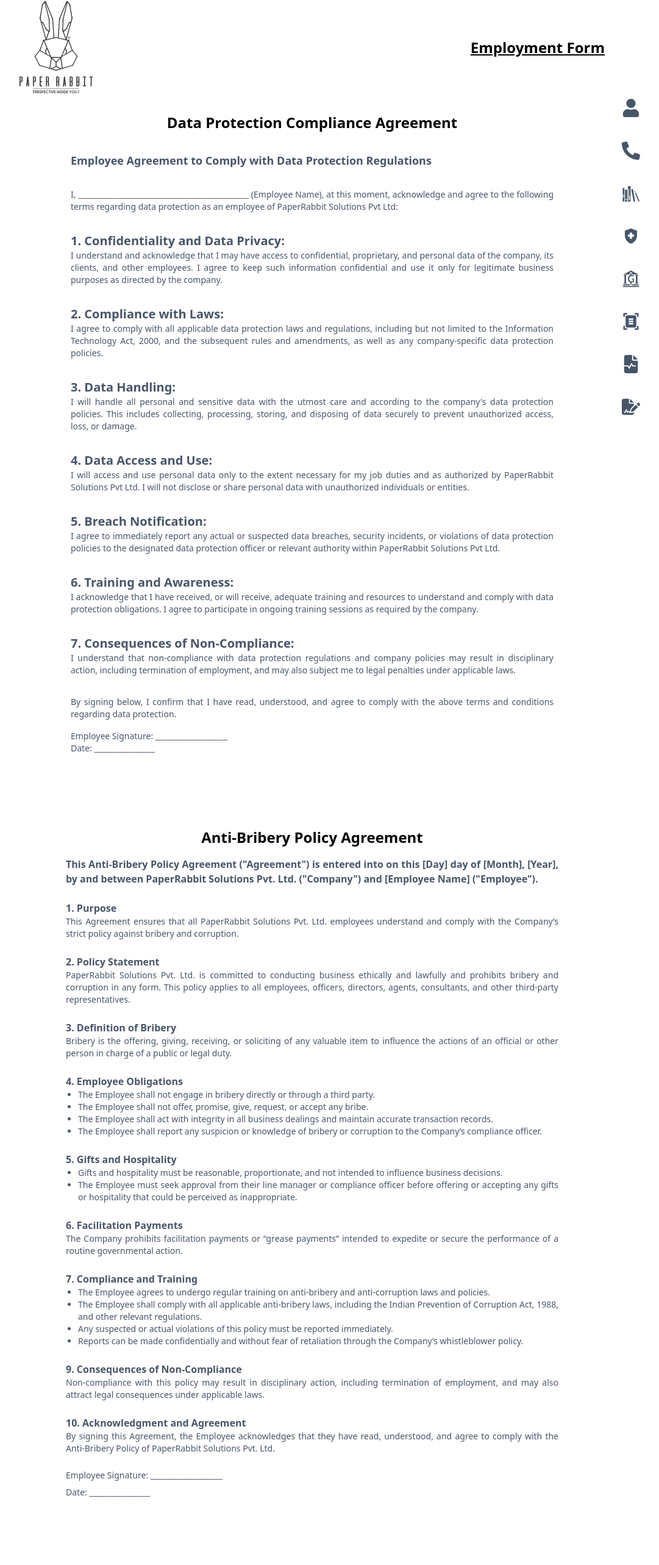
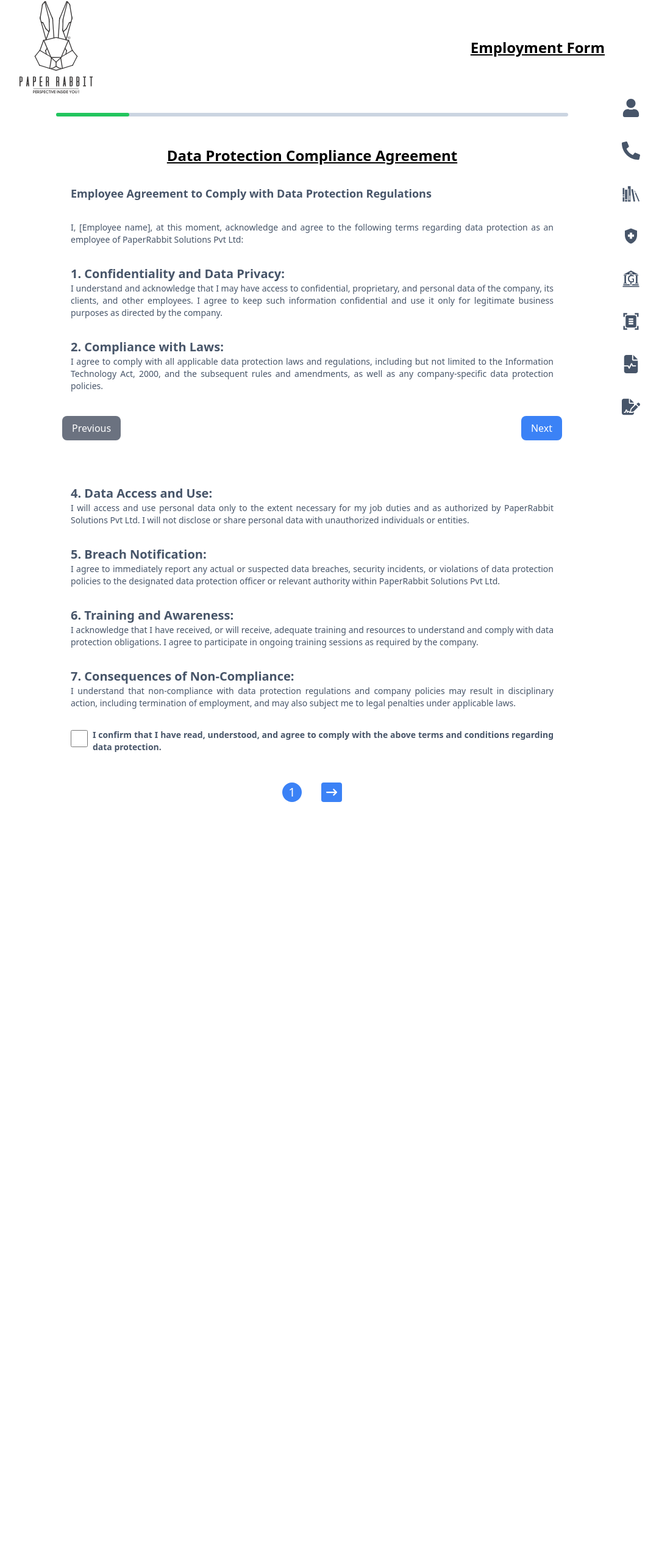
Before and after one commit to PaperRabbitSolutions/EmploymentForm, a React (Vite) app: page /agreements in a window 1280 px wide. Shown: the part 38-2604 px from the top of the page at 61% size, without its empty margins (128-1209 px from the left). After the commit the page ends 1473 px from the top, so only its background shows below. Built offline with nearby package versions, Linux system fonts and the light colour scheme.

Commit message:
form is ready

```diff
--- a/src/App.jsx
+++ b/src/App.jsx
@@ -7,17 +7,13 @@ import Bank from "./Components/Bank";
 import Upload from "./Components/uploadDocs";
 import Declarations from "./Components/Declarations";
 import Office from "./Components/OfficeUse";
-import { GiBank, GiBookshelf } from "react-icons/gi";
+// import Personal from "./Personal";
 import logo from "../src/assets/Logo.svg";
-import { FaFileWaveform } from "react-icons/fa6";
-import { FaUser, FaPhoneAlt } from "react-icons/fa";
-import { MdHealthAndSafety, MdDocumentScanner } from "react-icons/md";
 import { useState } from "react";
-import { FaFileSignature } from "react-icons/fa6";
+
 import {
   Route,
   Routes,
-  NavLink,
   useNavigate,
   useLocation,
 } from "react-router-dom";
@@ -27,6 +23,7 @@ import Nda from "./Pages/Nda";
 import AntiBribery from "./Pages/AntiBribary";
 import CodeOfConduct from "./Pages/CodeOfConduct";
 import Agreements from "./Components/Agreements";
+import SideBar from "./Components/SideBar";
 
 function App() {
   const [personalInfo, setPersonalInfo] = useState({
@@ -505,8 +502,8 @@ if(isDisable)
         </Routes>
 
         {/* Navigation Buttons */}
-        <div className="flex items-center justify-between w-[80%] md:w-[70%] lg:w-[60%] mt-4 gap-4">
-          {/* Hide "Previous" button on the first page */}
+        <div className=" w-full max-w-[900px] bg-white px-10 py-10 bottom-0 fixed  flex items-center justify-between  ">
+
           {currentIndex > 0 && (
             <button
               onClick={goToPrevious}
@@ -535,54 +532,8 @@ if(isDisable)
         </div>
       </div>
 
-      {/* Sidebar with icons */}
-      <div className="absolute top-1/4 right-[4%] md:right-[4%] lg:right-[8%] flex flex-col gap-10 text-slate-600">
-        <span className="text-base md:text-xl lg:text-3xl">
-          <NavLink to="/">
-            <FaUser />
-          </NavLink>
-        </span>
-        <span className="text-base md:text-xl lg:text-3xl">
-          <NavLink to="/contact">
-            <FaPhoneAlt />
-          </NavLink>
-        </span>
+     <SideBar/>
 
-        <span className="text-base md:text-xl lg:text-3xl">
-          <NavLink to="/education">
-            <GiBookshelf />
-          </NavLink>
-        </span>
-
-        <span className="text-base md:text-xl lg:text-3xl">
-          <NavLink to="/health">
-            <MdHealthAndSafety />
-          </NavLink>
-        </span>
-
-        <span className="text-base md:text-xl lg:text-3xl">
-          <NavLink to="/bank">
-            <GiBank />
-          </NavLink>
-        </span>
-
-        <span className="text-base md:text-xl lg:text-3xl">
-          <NavLink to="/upload">
-            <MdDocumentScanner />
-          </NavLink>
-        </span>
-        <span className="text-base md:text-xl lg:text-3xl">
-          <NavLink to="/Agreements">
-            <FaFileWaveform />
-          </NavLink>
-        </span>
-
-        <span className="text-base md:text-xl lg:text-3xl">
-          <NavLink to="/declarations">
-            <FaFileSignature />
-          </NavLink>
-        </span>
-      </div>
     </div>
   );
 }
--- a/src/Components/Agreements.jsx
+++ b/src/Components/Agreements.jsx
@@ -1,24 +1,67 @@
 import DataProtection from "../Pages/DataProtection";
 import AntiBribary from "../Pages/AntiBribary";
-import ConflicsOfInterest from "../Pages/ConflictsOfInterest"
+import ConflicsOfInterest from "../Pages/ConflictsOfInterest";
 import CompanyPolicy from "../Pages/CompanyPolicy";
 import Nda from "../Pages/Nda";
 import EmploymentContract from "../Pages/EmploymentContract";
 import CodeOfConduct from "../Pages/CodeOfConduct";
+import { useState } from "react";
+import { FaArrowRightLong, FaArrowLeftLong } from "react-icons/fa6";
 
+const Agreements = () => {
+  const totalPages = 7;
+  const [currentPage, setCurrentPage] = useState(1);
+  let progress = (currentPage / totalPages) * 100;
 
-const Agreements=()=>{
+  return (
+    <div className="mx-auto w-full text-justify space-y-12 mb-20">
+      <div className="w-[70%] mx-auto rounded-full h-1.5 bg-slate-300 mt-8">
+        <div
+          className="bg-green-500 h-1.5 rounded-full"
+          style={{ width: `${progress}%` }}
+        ></div>
+      </div>
 
-    return(
-        <div className="mx-auto w-[70%] text-justify space-y-12">
-        <DataProtection/>
-        <AntiBribary/>
-        <ConflicsOfInterest/>
-        <CompanyPolicy/>
-        <Nda/>
-        <EmploymentContract/>
-        <CodeOfConduct/>
+      <div className="w-[70%] mx-auto">
+        {/* Dynamically render pages */}
+      {currentPage === 1 && <DataProtection />}
+      {currentPage === 2 && <AntiBribary />}
+      {currentPage === 3 && <ConflicsOfInterest />}
+      {currentPage === 4 && <CompanyPolicy />}
+      {currentPage === 5 && <Nda />}
+      {currentPage === 6 && <EmploymentContract />}
+      {currentPage === 7 && <CodeOfConduct />}
+      </div>
+
+      {/* Navigation Buttons */}
+      <div className="flex gap-8 justify-center">
+        {/* Show "Prev" button only if currentPage > 1 */}
+        {currentPage > 1 && (
+          <button
+            className="text-lg bg-blue-500 text-white px-2 rounded"
+            onClick={() => setCurrentPage(currentPage - 1)}
+          >
+            <FaArrowLeftLong />
+          </button>
+        )}
+
+        {/* Current page number */}
+        <div className="bg-blue-500 text-white w-8 h-8 text-xl flex items-center justify-center rounded-full">
+          {currentPage}
         </div>
-    )
-}
+
+        {/* Show "Next" button only if currentPage < 7 */}
+        {currentPage < 7 && (
+          <button
+            className="text-lg bg-blue-500 text-white px-2 rounded"
+            onClick={() => setCurrentPage(currentPage + 1)}
+          >
+            <FaArrowRightLong />
+          </button>
+        )}
+      </div>
+    </div>
+  );
+};
+
 export default Agreements;
--- /dev/null
+++ b/src/Components/SideBar.jsx
@@ -0,0 +1,70 @@
+import { FaFileSignature } from "react-icons/fa6";
+import { FaFileWaveform } from "react-icons/fa6";
+import { FaUser, FaPhoneAlt } from "react-icons/fa";
+import { MdHealthAndSafety, MdDocumentScanner } from "react-icons/md";
+import { GiBank, GiBookshelf } from "react-icons/gi";
+import { NavLink } from "react-router-dom";
+import HoverTitle from "./HoverTitle";
+
+import { useState } from "react";
+
+
+const SideBar =()=>{
+    const [hoverMessage,setHoverMessage]=useState(false);
+return (
+    <div className="fixed top-1/4 right-[4%] md:right-[4%] lg:right-[8%] flex flex-col gap-10 text-slate-600">
+        <span className="relative text-base md:text-xl lg:text-3xl">
+          <NavLink to="/">
+            <FaUser className="" onMouseEnter={()=>{
+         setHoverMessage(true)
+            }}
+            onMouseLeave={()=>{
+                setHoverMessage(false);
+            }}/>
+          </NavLink>
+          {hoverMessage&& (<HoverTitle message={"Personal Details"}/>)}
+        </span>
+        <span className="text-base md:text-xl lg:text-3xl">
+          <NavLink to="/contact">
+            <FaPhoneAlt />
+          </NavLink>
+        </span>
+
+        <span className="text-base md:text-xl lg:text-3xl">
+          <NavLink to="/education">
+            <GiBookshelf />
+          </NavLink>
+        </span>
+
+        <span className="text-base md:text-xl lg:text-3xl">
+          <NavLink to="/health">
+            <MdHealthAndSafety />
+          </NavLink>
+        </span>
+
+        <span className="text-base md:text-xl lg:text-3xl">
+          <NavLink to="/bank">
+            <GiBank />
+          </NavLink>
+        </span>
+
+        <span className="text-base md:text-xl lg:text-3xl">
+          <NavLink to="/upload">
+            <MdDocumentScanner />
+          </NavLink>
+        </span>
+        <span className="text-base md:text-xl lg:text-3xl">
+          <NavLink to="/Agreements">
+            <FaFileWaveform />
+          </NavLink>
+        </span>
+
+        <span className="text-base md:text-xl lg:text-3xl">
+          <NavLink to="/declarations">
+            <FaFileSignature />
+          </NavLink>
+        </span>
+      </div>
+);
+};
+ export default SideBar;
--- a/src/Pages/AntiBribary.jsx
+++ b/src/Pages/AntiBribary.jsx
@@ -73,17 +73,16 @@ const AntiBribery = () => {
                     </p>
                 </div>
 
-                <div className="mb-4">
-                    <p className="font-semibold text-slate-600">10. Acknowledgment and Agreement</p>
-                    <p className="text-sm text-slate-600">
-                        By signing this Agreement, the Employee acknowledges that they have read, understood, and agree to comply with the Anti-Bribery Policy of PaperRabbit Solutions Pvt. Ltd.
+                <div className="mb-4 flex items-start gap-2">
+                    <input type="checkbox" className="w-8 h-8 mt-1" />
+                    {/* <p className="font-semibold text-slate-600">10. Acknowledgment and Agreement</p> */}
+
+                    <p className="text-sm text-slate-600 font-semibold">
+                        By Accepting this Agreement, the Employee acknowledges that they have read, understood, and agree to comply with the Anti-Bribery Policy of PaperRabbit Solutions Pvt. Ltd.
                     </p>
                 </div>
 
-                <div className="space-y-2 text-sm text-slate-600">
-                    <p>Employee Signature: ___________________</p>
-                    <p>Date: ________________</p>
-                </div>
+
             </div>
         </div>
     )
--- a/src/Pages/CodeOfConduct.jsx
+++ b/src/Pages/CodeOfConduct.jsx
@@ -93,7 +93,8 @@ const CodeOfConduct = () => {
                 </p>
 
                 <div className="mt-8">
-                    <p className="text-sm text-slate-600">
+
+                    <p className="text-sm text-slate-600 font-semibold">
                         Thank you for your dedication to upholding these principles and contributing to a positive and productive workplace environment.
                     </p>
                     <p className="font-semibold text-sm text-slate-600 mt-4">PaperRabbit Solutions Pvt Ltd Management</p>
--- a/src/Pages/CompanyPolicy.jsx
+++ b/src/Pages/CompanyPolicy.jsx
@@ -279,6 +279,10 @@ const CompanyPolicy = () => {
                             <li>Job knowledge, quality of work, communication skills, teamwork, and adherence to company policies.</li>
                         </ul>
                     </div>
+                    <div className="flex items-start gap-2">
+                        <input type="checkbox" name="" id="" className="w-8 h-8 " />
+                        <p className="text-sm font-semibold text-slate-600 ">I hereby acknowledge and accept all terms and conditions outlined in the company policies and guidelines mentioned above.</p>
+                    </div>
                 </div>
             </div>
         </div>
--- a/src/Pages/ConflictsOfInterest.jsx
+++ b/src/Pages/ConflictsOfInterest.jsx
@@ -108,17 +108,14 @@ const ConflictOfInterest = () => {
                 </div>
 
                 <div>
-                    <p className="text-sm text-slate-600">
-                        6. Acknowledgment
-                        <br />
-                        By signing below, I affirm that I have read and understood the Company’s policy on conflicts of interest and that the information provided in this Disclosure is accurate and complete to the best of my knowledge.
-                    </p>
+                    <div className="flex gap-2 items-start">
+
+                        <input type="checkbox" name="" id="" className="w-8 h-8 " />
+                         <p className="text-sm font-semibold text-slate-600 ">I affirm that I have read and understood the Company’s policy on conflicts of interest and that the information provided in this Disclosure is accurate and complete to the best of my knowledge.</p>
+                    </div>
                 </div>
 
-                <div className="space-y-2 text-sm text-slate-600">
-                    <p>Employee Signature: ___________________</p>
-                    <p>Date: ________________</p>
-                </div>
+
             </div>
         </div>
     )
--- a/src/Pages/DataProtection.jsx
+++ b/src/Pages/DataProtection.jsx
@@ -1,7 +1,7 @@
 const DataProtection = () => {
     return (
-        <div className="max-w-4xl mx-auto px-6 py-8">
-            <h1 className="text-2xl font-bold text-center mb-8">Data Protection Compliance Agreement</h1>
+        <div className="max-w-4xl mx-auto px-6 ">
+            <h1 className="text-2xl font-bold text-center mb-8 underline">Data Protection Compliance Agreement</h1>
 
             <div className="space-y-8">
                 <p className="font-semibold text-lg text-slate-600">
@@ -9,7 +9,7 @@ const DataProtection = () => {
                 </p>
 
                 <p className="text-sm text-slate-600">
-                    I, _____________________________________________ (Employee Name), at this moment, acknowledge and agree to the following terms regarding data protection as an employee of PaperRabbit Solutions Pvt Ltd:
+                    I, [Employee name], at this moment, acknowledge and agree to the following terms regarding data protection as an employee of PaperRabbit Solutions Pvt Ltd:
                 </p>
 
                 <div>
@@ -61,15 +61,11 @@ const DataProtection = () => {
                     </p>
                 </div>
 
-                <div className="space-y-4 mt-6">
-                    <p className="text-sm text-slate-600">
-                        By signing below, I confirm that I have read, understood, and agree to comply with the above terms and conditions regarding data protection.
+                <div className="flex gap-2 items-start ">
+                    <input type="checkbox" name="" id="" className="w-8 h-8 " />
+                    <p className="text-sm font-semibold text-slate-600 ">
+                         I confirm that I have read, understood, and agree to comply with the above terms and conditions regarding data protection.
                     </p>
-
-                    <div>
-                        <p className="text-sm text-slate-600">Employee Signature: ___________________</p>
-                        <p className="text-sm text-slate-600">Date: ________________</p>
-                    </div>
                 </div>
             </div>
         </div>
--- a/src/Pages/EmploymentContract.jsx
+++ b/src/Pages/EmploymentContract.jsx
@@ -103,10 +103,11 @@ const EmploymentContract = () => {
                     </p>
                 </div>
 
-                <div className="space-y-4 mt-6">
-                    <p className="text-sm text-slate-600">
+                <div className=" mt-6">
+                    <p className="text-sm text-slate-600 font-semibold">
                         IN WITNESS of which, the Parties hereto have executed this Contract as of the date first above written.
                     </p>
+                    <div className="flex justify-between mt-16">
                     <div>
                         <p className="text-sm text-slate-600">PaperRabbit Solutions Pvt Ltd</p>
                         <p className="text-sm text-slate-600">By: [Authorized Signatory]</p>
@@ -116,6 +117,7 @@ const EmploymentContract = () => {
                         <p className="text-sm text-slate-600">[Employee Name]</p>
                         <p className="text-sm text-slate-600">By: [Employee Signature]</p>
                     </div>
+                    </div>
                 </div>
             </div>
         </div>
--- a/src/Pages/Nda.jsx
+++ b/src/Pages/Nda.jsx
@@ -135,9 +135,9 @@ const Nda = () => {
                 </div>
             </div>
 
-            <div className="mb-6">
-                <h3 className="text-lg font-semibold text-slate-600">8. Acknowledgment</h3>
-                <p className="text-sm text-slate-600">
+            <div className="flex items-start gap-2">
+                <input type="checkbox" className="w-8 h-8 mt-1" />
+                <p className="text-sm text-slate-600 font-semibold">
                     The Employee acknowledges that they have read and understood this Agreement and agree to be bound by its terms.
                 </p>
             </div>
```
Also changed, not shown: src/Components/HoverTitle.jsx (added, +9 -0 lines).
